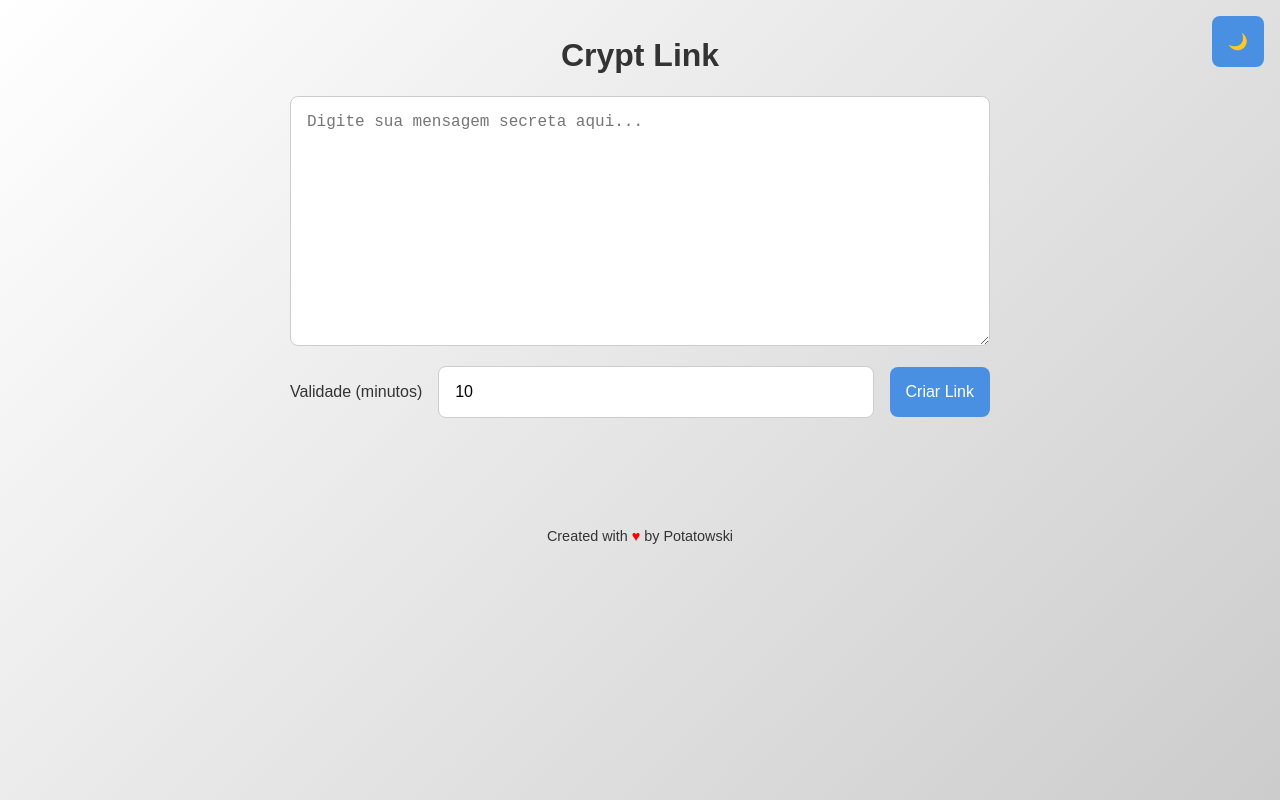
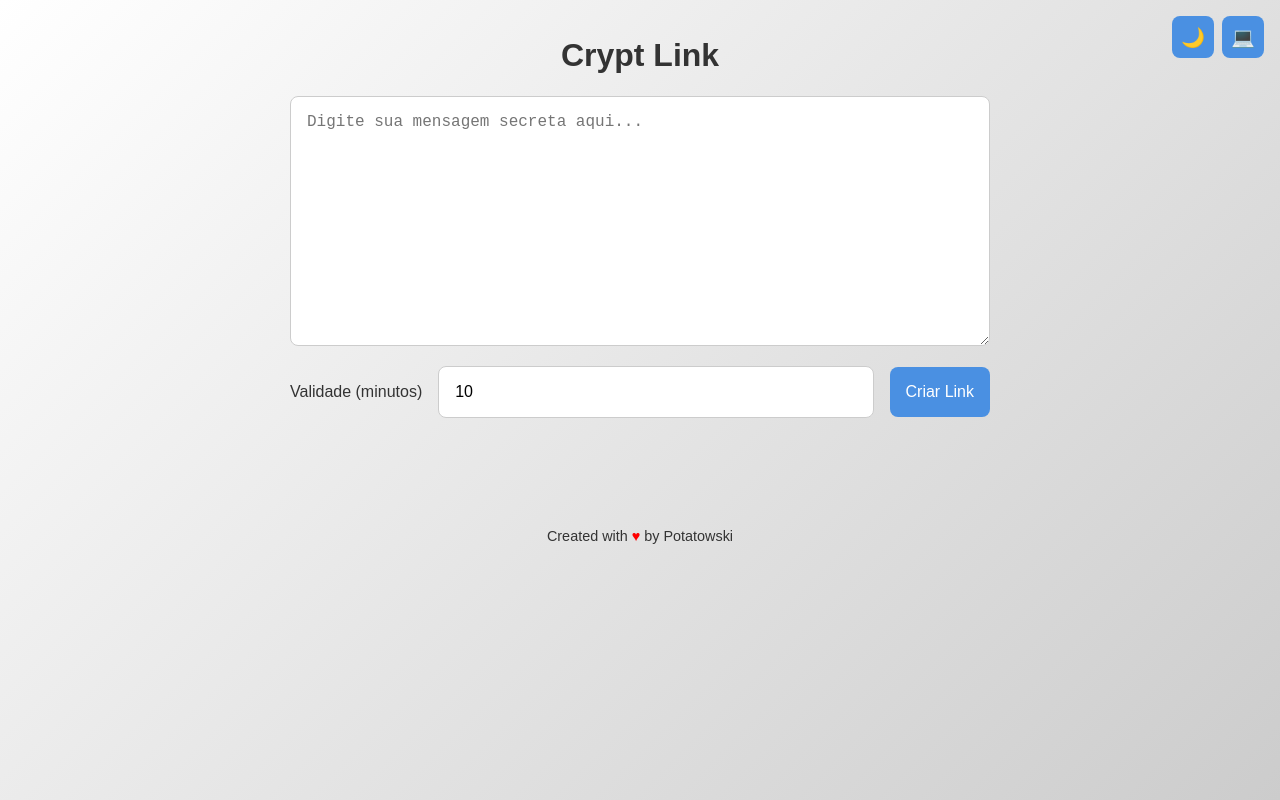
Before and after one commit to potatowski/crypt-link, a plain HTML site: page web/index.html in a window 1280 px wide. Drawn offline with Linux system fonts and the light colour scheme.

Commit message:
feat: restructure top bar for theme toggle and GitHub link with improved styling

```diff
--- a/web/index.html
+++ b/web/index.html
@@ -10,9 +10,11 @@
 </head>
 
 <body>
-  <button id="toggle-theme-btn">
-    Alternar Modo
-  </button>
+  <div class="top-bar">
+    <button id="toggle-theme-btn" title="Alternar tema">🌙</button>
+    <a id="github-btn" href="https://github.com/potatowski/crypt-link" target="_blank" rel="noopener noreferrer" title="Ver no GitHub">💻</a>
+  </div>
+
   <h1>Crypt Link</h1>
 
   <div id="form-section">
--- a/web/style/index.css
+++ b/web/style/index.css
@@ -202,9 +202,60 @@ textarea:focus {
     color: var(--text-color);
 }
 
-#toggle-theme-btn {
+/* #toggle-theme-btn {
     position: fixed;
     top: 1rem;
     right: 1rem;
     z-index: 1;
+} */
+
+.top-bar {
+  position: fixed;
+  top: 1rem;
+  right: 1rem;
+  display: flex;
+  gap: 0.5rem;
+  z-index: 100;
 }
+
+.top-bar {
+  position: fixed;
+  top: 1rem;
+  right: 1rem;
+  display: flex;
+  gap: 0.5rem;
+  z-index: 100;
+}
+
+
+.top-bar {
+  position: fixed;
+  top: 1rem;
+  right: 1rem;
+  display: flex;
+  gap: 0.5rem;
+  z-index: 100;
+}
+
+.top-bar button,
+.top-bar a {
+  width: 42px;
+  height: 42px;
+  border: none;
+  border-radius: 8px;
+  font-size: 1.2rem;
+  background: var(--button-bg);
+  color: var(--button-text);
+  cursor: pointer;
+  text-decoration: none;
+  display: inline-flex;
+  align-items: center;
+  justify-content: center;
+  transition: background 0.3s;
+  box-sizing: border-box;
+}
+
+.top-bar button:hover,
+.top-bar a:hover {
+  background: #5e2dbb;
+}
```
